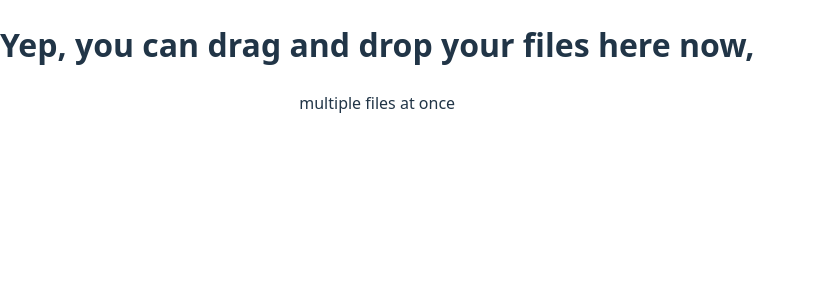
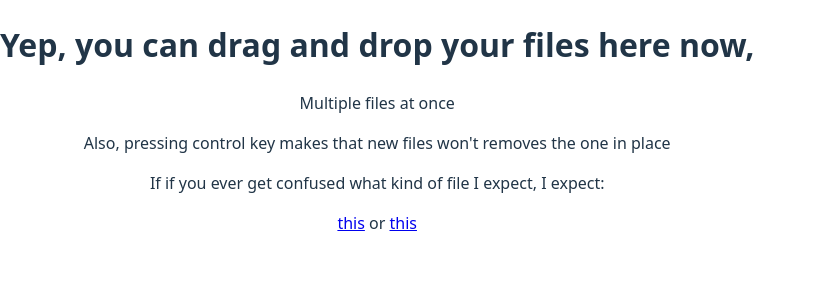
Before and after one commit to ForwardFeed/unturned-mod-id-conflict-checker, a Vue app: page / in a window 1280 px wide. Shown: the top 300 px of the page, without its empty margins (0-815 px from the left). Built offline with nearby package versions, Linux system fonts and the light colour scheme.

Commit message:
on control file arne't overriden also better instruction

```diff
--- a/src/App.vue
+++ b/src/App.vue
@@ -27,7 +27,7 @@ function on_drop(event: DragEvent){
     const valid_files = files.filter(x => x.type === "text/plain")
     if (valid_files.length === 0) return
     let wait_for_all_parsing = valid_files.length
-    data_unturned_mods.value = []
+    if (! event.ctrlKey) data_unturned_mods.value = []
     valid_files.forEach((raw_file, file_index)=>{
         const file = raw_file.getAsFile()
         if (!file) return
@@ -97,7 +97,11 @@ function hint_leave(){
         <h1>
             Yep, you can drag and drop your files here now,
         </h1>
-        <p>multiple files at once</p>
+        <p>Multiple files at once</p>
+        <p>Also, pressing control key makes that new files won't removes the one in place</p>
+        <p>If if you ever get confused what kind of file I expect, I expect: </p>
+        <a href="a.txt">this</a> or
+        <a href="b.txt">this</a>
     </div>
     <div class="panel" v-for="modlist in data_unturned_mods">
         <legend> File: {{ modlist.file_name }}</legend>
```
Also changed, not shown: 5 other files (tests, documents, lock files or other folders).
